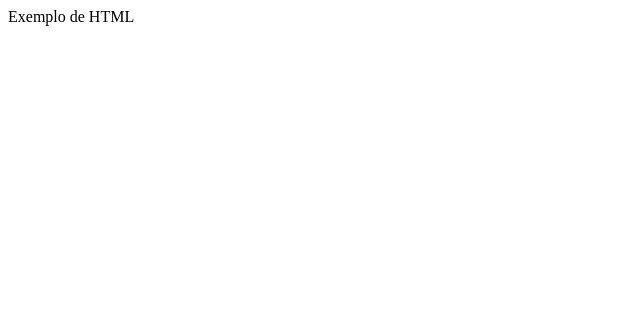
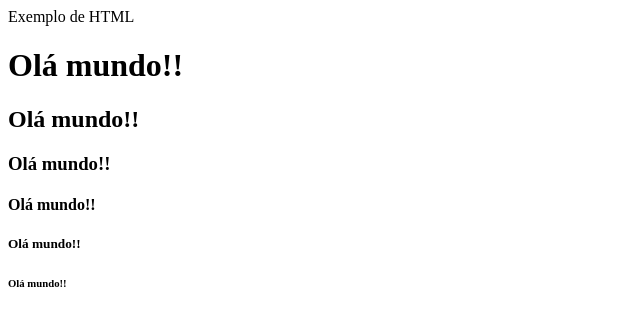
Before and after one commit to gustavobertacci/exemplo-git-l, a plain HTML site: page index.html in a window 1280 px wide. Shown: the whole page, without its empty margins (0-640 px from the left). Drawn offline with Linux system fonts and the light colour scheme.

Commit message:
Body criado + títulos de h1 a h6

```diff
--- a/index.html
+++ b/index.html
@@ -9,5 +9,14 @@
 		<meta name="viewport" content="width=device-width, initial-scale=1.0">
 		<tittle>Exemplo de HTML</tittle
 	</head>
+	<body>
+	<h1>Olá mundo!!</h1>
+	<h2>Olá mundo!!</h2>
+	<h3>Olá mundo!!</h3>
+	<h4>Olá mundo!!</h4>
+	<h5>Olá mundo!!</h5>
+	<h6>Olá mundo!!</h6>
 
+
+	</body>
 </html>
```
